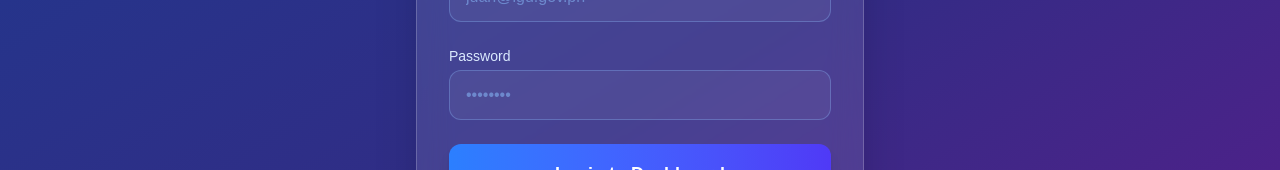
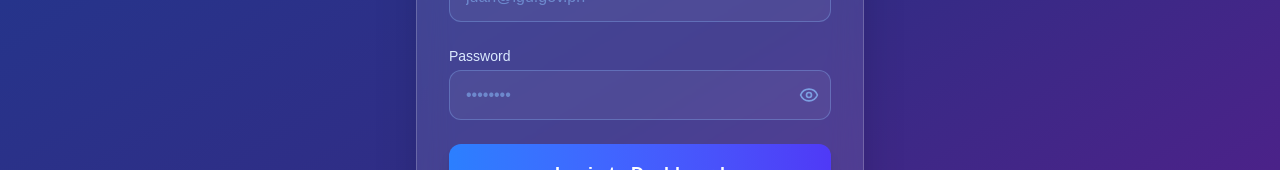
Before and after one commit to lluuiissz/NSTP-CONNECT, a Next.js app in the folder web-dashboard/: page /login in a window 1280 px wide. Shown: the part 307-477 px from the top of the page. Built offline with nearby package versions, Linux system fonts and the light colour scheme; no server answers.

Commit message:
Add password visibility toggle to web dashboard login

```diff
--- a/web-dashboard/src/app/login/page.tsx
+++ b/web-dashboard/src/app/login/page.tsx
@@ -3,10 +3,12 @@
 import { useState } from 'react'
 import { useRouter } from 'next/navigation'
 import { supabase } from '@/lib/supabase' // Note: need to move lib to src/lib if needed, or update alias. Next.js with --src-dir defaults to @/ resolving to src/.
+import { Eye, EyeOff } from 'lucide-react'
 
 export default function LoginPage() {
   const [email, setEmail] = useState('')
   const [password, setPassword] = useState('')
+  const [showPassword, setShowPassword] = useState(false)
   const [errorMsg, setErrorMsg] = useState('')
   const [loading, setLoading] = useState(false)
   const router = useRouter()
@@ -83,15 +85,24 @@
               <label className="block text-sm font-medium text-blue-100 mb-1" htmlFor="password">
                 Password
               </label>
+              <div className="relative">
                 <input
                   id="password"
-                type="password"
+                  type={showPassword ? 'text' : 'password'}
                   required
                   value={password}
                   onChange={(e) => setPassword(e.target.value)}
-                className="w-full px-4 py-3 bg-white/5 border border-blue-300/30 rounded-xl focus:ring-2 focus:ring-blue-400 focus:border-transparent text-white placeholder-blue-300/50 transition-all outline-none"
+                  className="w-full pl-4 pr-12 py-3 bg-white/5 border border-blue-300/30 rounded-xl focus:ring-2 focus:ring-blue-400 focus:border-transparent text-white placeholder-blue-300/50 transition-all outline-none"
                   placeholder="••••••••"
                 />
+                <button
+                  type="button"
+                  onClick={() => setShowPassword(!showPassword)}
+                  className="absolute right-3 top-1/2 -translate-y-1/2 text-blue-300/70 hover:text-white transition-colors"
+                >
+                  {showPassword ? <EyeOff className="w-5 h-5" /> : <Eye className="w-5 h-5" />}
+                </button>
+              </div>
             </div>
 
             {errorMsg && (
```
Lines whose indentation alone changed are shown as unchanged.
